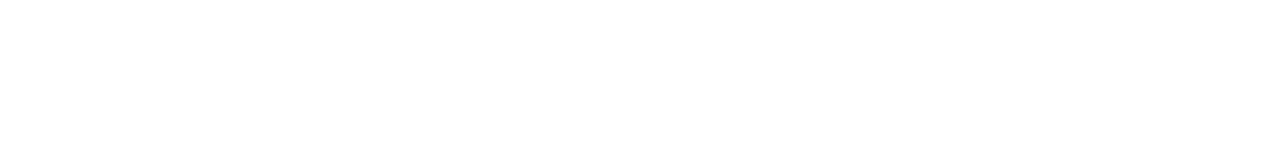
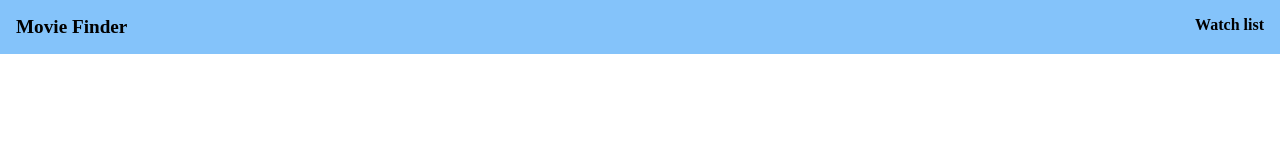
Before and after one commit to GSG-G8/w3-movie-finder, a website: page index.html in a window 1280 px wide. Drawn offline with Linux system fonts and the light colour scheme.

```diff
--- a/css/style.css
+++ b/css/style.css
@@ -0,0 +1,17 @@
+*{
+    margin: 0;
+}
+.header{
+    background-color: rgb(132, 195, 250);
+    display: flex;
+    justify-content: space-between;
+    padding: 1em;
+}
+.header__logo{
+    color: rgb(0, 0, 0);
+    font-size: 1.2em;
+    font-weight: bold;
+}
+.header__whtch-list{
+    font-weight: bold;
+}
--- a/index.html
+++ b/index.html
@@ -1,17 +1,19 @@
 <!DOCTYPE html>
 <html lang="en">
-<head>
-    <meta charset="UTF-8">
-    <meta name="viewport" content="width=device-width, initial-scale=1.0">
-    <meta http-equiv="X-UA-Compatible" content="ie=edge">
-    <title>Document</title>
-    <link rel="stylesheet" href="css/style.css">
-</head>
-<body>
-
-
+  <head>
+    <meta charset="UTF-8" />
+    <meta name="viewport" content="width=device-width, initial-scale=1.0" />
+    <meta http-equiv="X-UA-Compatible" content="ie=edge" />
+    <title>Movie Finder</title>
+    <link rel="stylesheet" href="css/style.css" />
+  </head>
+  <body>
+    <header class="header">
+        <span class="header__logo">Movie Finder</span>
+        <span class="header__whtch-list">Watch list</span>
+    </header>
 
     <script src="js/logic.js"></script>
     <script src="js/DOM.js"></script>
-</body>
+  </body>
 </html>
```
Also changed, not shown: 1 other file.
